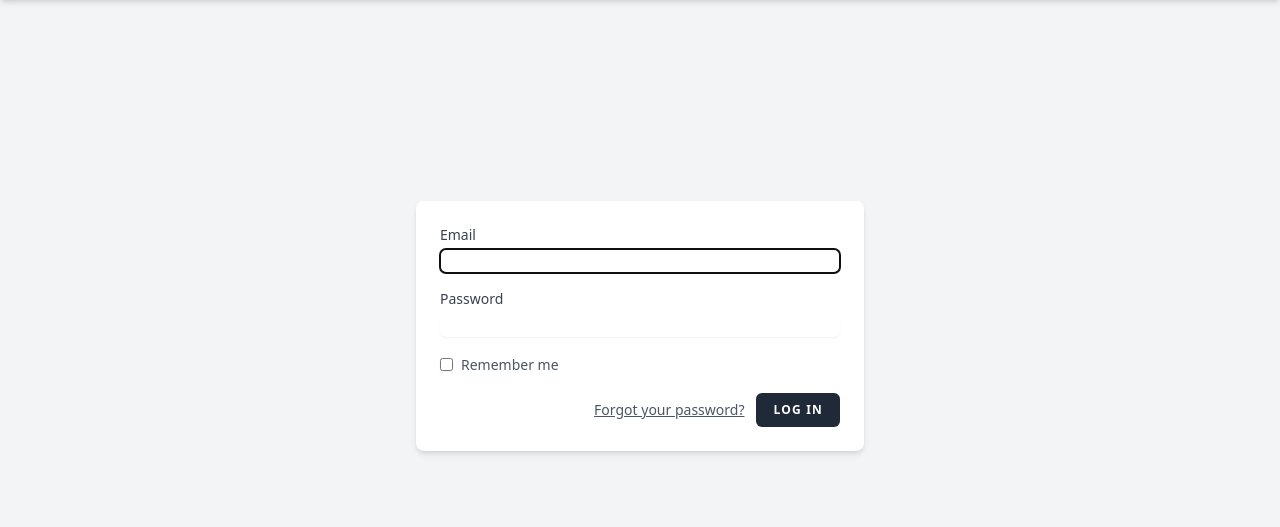
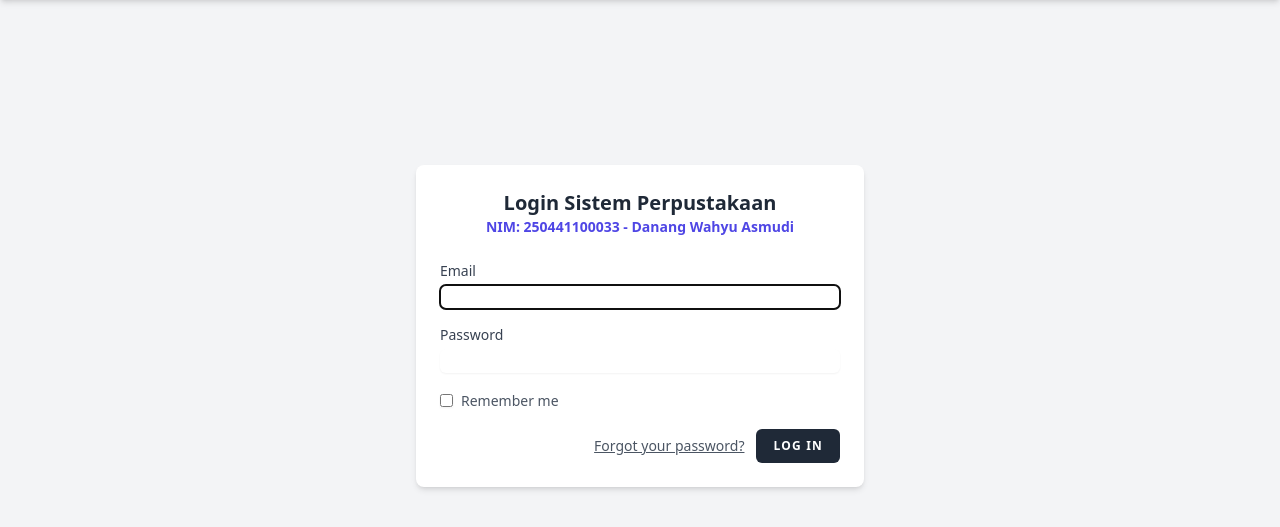
Before and after one commit to ZHou-87/perpustakaan_250441100033, a Laravel app: page /login in a window 1280 px wide. Shown: the part 64-591 px from the top of the page. Run offline with Laravel 12, Linux system fonts and the light colour scheme; some libraries are stand-ins or nearby versions.

Commit message:
Soal 5: Menambahkan NIM pada judul halaman login untuk verifikasi auto-deployment

```diff
--- a/250441100033_DANANG WAHYU ASMUDI/resources/views/auth/login.blade.php
+++ b/250441100033_DANANG WAHYU ASMUDI/resources/views/auth/login.blade.php
@@ -1,4 +1,10 @@
 <x-guest-layout>
+    <!-- Identitas Mahasiswa untuk Verifikasi Auto Deploy (Soal 5) -->
+    <div class="mb-6 text-center">
+        <h2 class="text-xl font-bold text-gray-800">Login Sistem Perpustakaan</h2>
+        <p class="text-sm font-semibold text-indigo-600">NIM: 250441100033 - Danang Wahyu Asmudi</p>
+    </div>
+
     <!-- Session Status -->
     <x-auth-session-status class="mb-4" :status="session('status')" />
 
```
